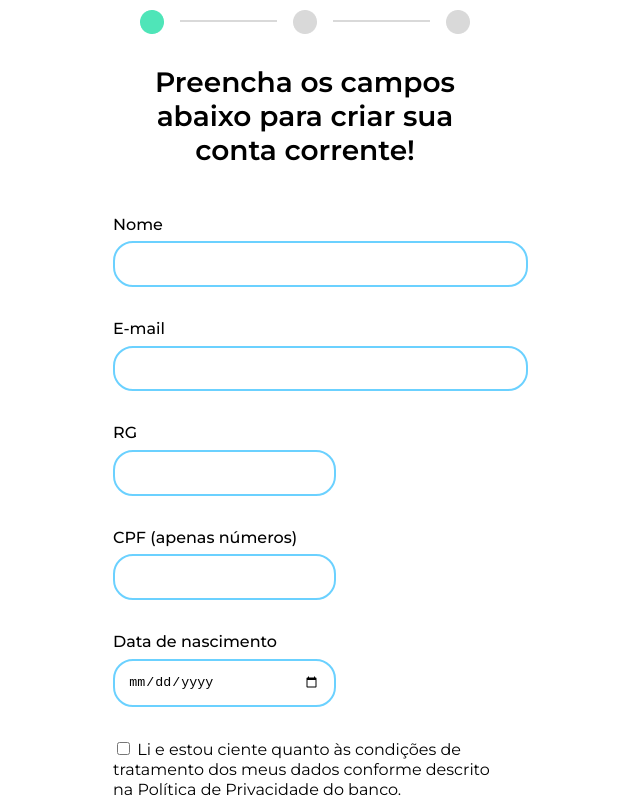
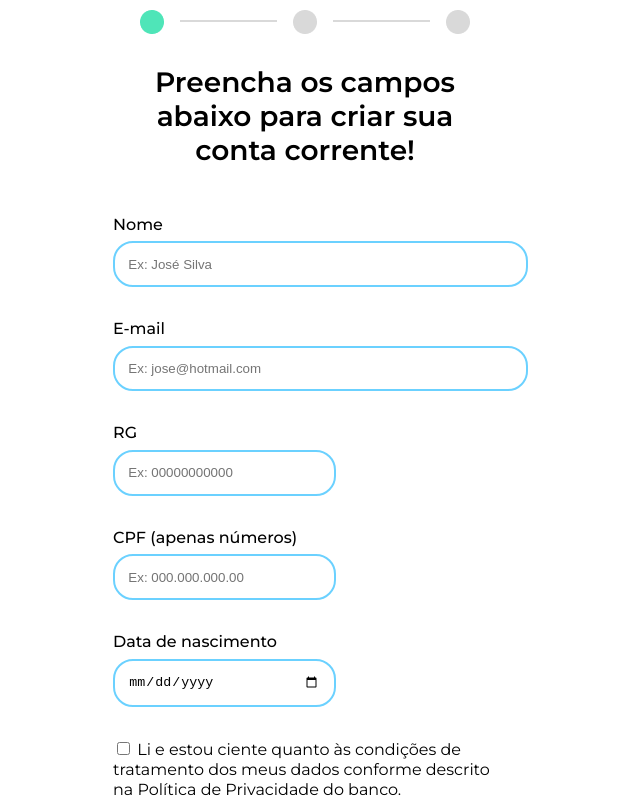
Before and after one commit to Guimrl/money-bank, a plain HTML site: page pages/abrir-conta-form.html in a window 1280 px wide. Shown: the part 388-1188 px from the top of the page, without its empty margins (335-975 px from the left). Drawn offline with nearby package versions, Linux system fonts and the light colour scheme.

Commit message:
aplicando regex e incluindo placeholders

```diff
--- a/pages/abrir-conta-form.html
+++ b/pages/abrir-conta-form.html
@@ -61,23 +61,23 @@
             <form class="principal__formulario" data-formulario>
                 <fieldset class="formulario__campo">
                     <label class="campo__etiqueta" for="nome">Nome</label>
-                    <input name="nome" id="nome" class="campo__escrita" type="text" minlength="3" required/>
+                    <input name="nome" id="nome" class="campo__escrita" type="text" minlength="3" required placeholder="Ex: José Silva"/>
                     <span class="mensagem-erro"></span>
                 </fieldset>
 
                 <fieldset class="formulario__campo">
                     <label class="campo__etiqueta" for="email">E-mail</label>
-                    <input name="email" id="email" class="campo__escrita" type="email" type="email" minlength="4" required/>
+                    <input name="email" id="email" class="campo__escrita" type="email" type="email" minlength="4" required placeholder="Ex: jose@hotmail.com"/>
                     <span class="mensagem-erro"></span>
                 </fieldset>
                 <fieldset class="formulario__campo">
                     <label class="campo__etiqueta" for="rg">RG</label>
-                    <input name="rg" id="rg" class="campo__escrita campo__escrita--menor" type="text" required/>
+                    <input name="rg" id="rg" class="campo__escrita campo__escrita--menor" type="text" required placeholder="Ex: 00000000000"/>
                     <span class="mensagem-erro"></span>
                 </fieldset>
                 <fieldset class="formulario__campo">
                     <label class="campo__etiqueta" for="cpf">CPF (apenas números)</label>
-                    <input name="cpf" id="cpf" class="campo__escrita campo__escrita--menor" required type="text" minlength="11" maxlength="14"/>
+                    <input name="cpf" id="cpf" class="campo__escrita campo__escrita--menor" required type="text" minlength="11" maxlength="14" pattern="\d{3}\.?\d{3}\.?\d{3}-?\d{2}" placeholder="Ex: 000.000.000.00"/>
                     <span class="mensagem-erro"></span>
                 </fieldset>
                 <fieldset class="formulario__campo">
```
